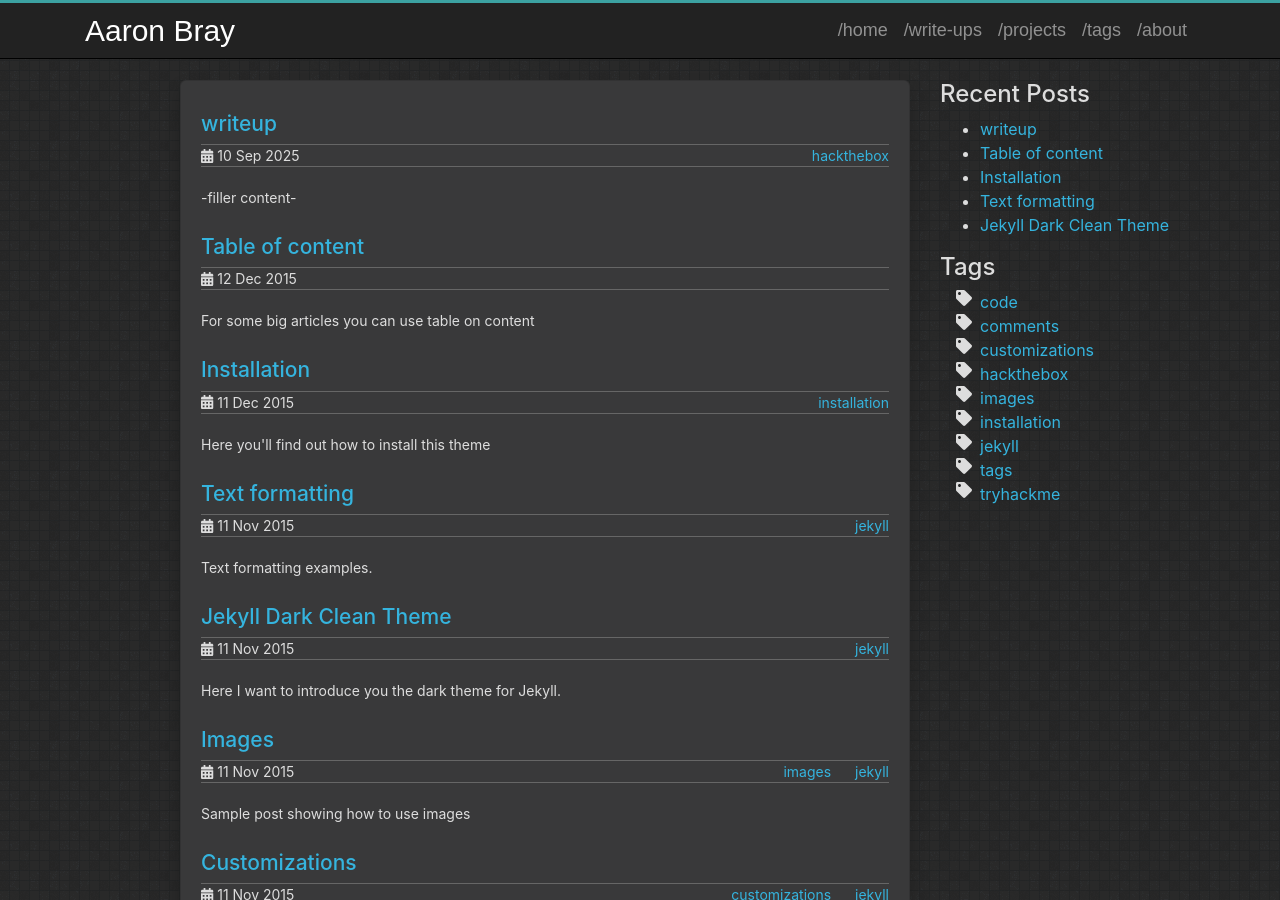
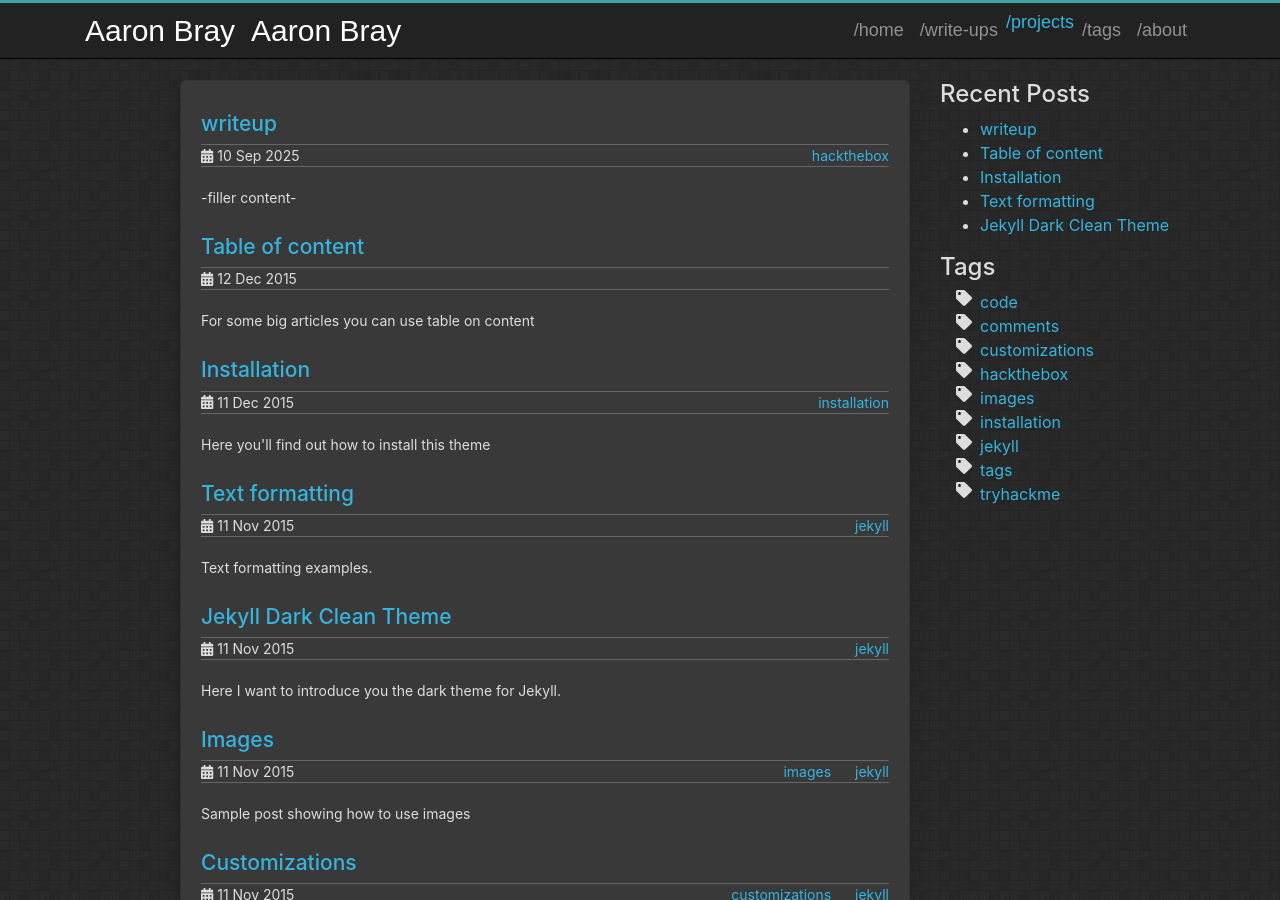
Before and after one commit to AaronBray/AaronBray.github.io, a Jekyll site: the page built from index.html, in a window 1280 px wide and 900 px high. Built offline with Jekyll 4.4.1, drawn with Linux system fonts in a browser that asks for light colours; a file with an impossible date is left out.

Commit message:
Update header.html

```diff
--- a/_includes/header.html
+++ b/_includes/header.html
@@ -44,6 +44,7 @@
 <nav class="navbar navbar-expand-lg fixed-top navbar-dark">
     <div class="container">
         <a class="navbar-brand" href="{{ '' | relative_url }}/">{{ site.name }}</a>
+        <a class="navbar-brand" href="{{ site.url }}/">{{ site.name }}</a>
         <button class="navbar-toggler" type="button" data-toggle="collapse"
                 data-target="#navbarNavAltMarkup" aria-controls="navbarNavAltMarkup"
                 aria-expanded="false" aria-label="Toggle navigation">
@@ -53,7 +54,8 @@
             <div class="navbar-nav">
                 <a class="nav-item nav-link" href="{{ '' | relative_url }}/">/home</a>
                 <a class="nav-item nav-link" href="{{ 'write-ups' | relative_url }}">/write-ups</a>
-                <a class="nav-item nav-link" href="{{ 'projects' | relative_url }}">/projects</a>
+                <li><a href="{{ site.url }}/projects">/projects</a></li>
+
                 <a class="nav-item nav-link" href="{{ 'tags' | relative_url }}">/tags</a>
                 <a class="nav-item nav-link" href="{{ 'about' | relative_url }}">/about</a>
 
```
